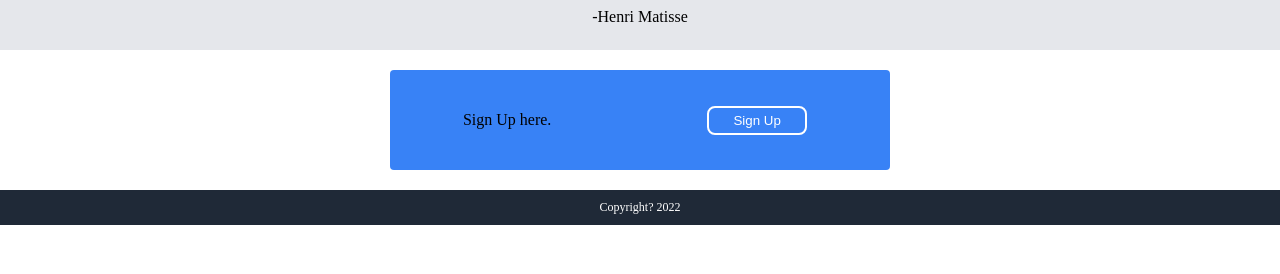
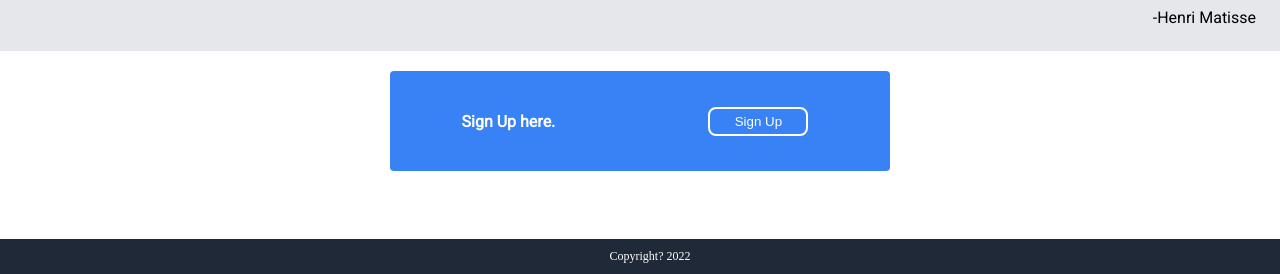
Before and after one commit to rediscovercoding/LandingPage, a plain HTML site: page index.html in a window 1280 px wide. Shown: the part 526-800 px from the top of the page. Drawn offline with Linux system fonts and the light colour scheme.

Commit message:
Final version

```diff
--- a/styles.css
+++ b/styles.css
@@ -3,9 +3,6 @@
 body{
     display:flex;
     flex-direction: column;
-    justify-content: center;
-    align-content: center;
-
 }
 .header{
     display:flex;
@@ -33,7 +30,7 @@ body{
 .content{
     display:flex;
     flex-direction: column;
-    flex: 1 1 auto;
+    flex: 1;
     flex-direction: center;
 
 }
@@ -67,7 +64,7 @@ body{
 
 
 .topright{
-    width: 110px;
+    width: 105px;
     height: 110px;
     padding: 20px;
     background-color: gray;
@@ -109,13 +106,16 @@ button {
 
 .footer{
     text-align: center;
-    display: flex;
+
     background: #1f2937;
     font-size: 12px;
     color: white;
-    align-items: flex-end;
-    justify-content: center;
+    width: 100%;
     padding: 10px;
+    position: fixed;
+    left: 0;
+    bottom: 0;
+
 }
 .tmtext {
     font-weight: 800;
@@ -152,3 +152,12 @@ button {
 
     margin: 0px;
 }
+.signupbox{
+    Color: white;
+    font-family: 'Roboto', sans-serif;
+    font-weight: 800;
+}
+.author{
+    text-align: right;
+    font-family: 'Roboto', sans-serif;
+}
```
Also changed, not shown: index.html (+3 -1 lines).
